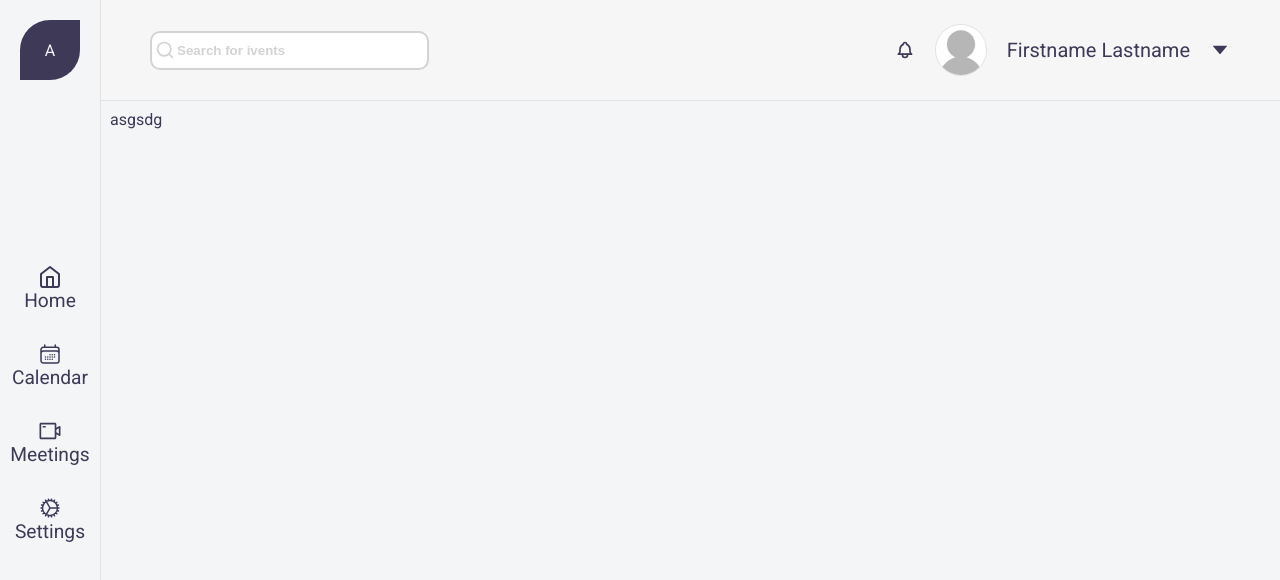
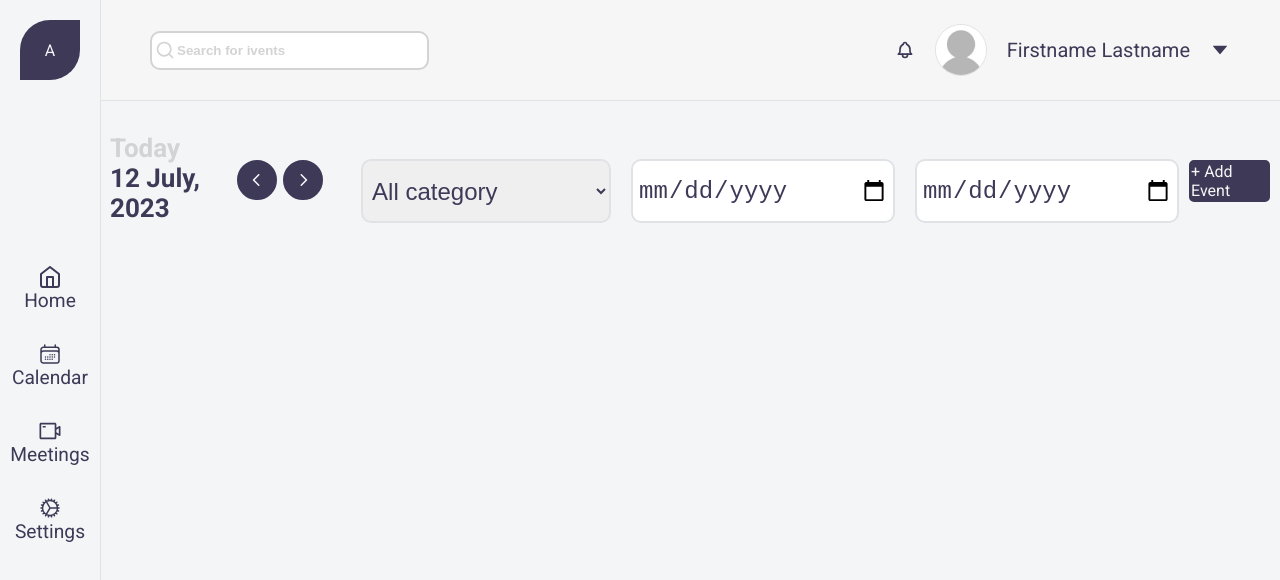
Before and after one commit to bashprog/task_manager, a React app in the folder Client/: page / in a window 1280 px wide. Shown: the top 580 px of the page. Built offline with nearby package versions, Linux system fonts and the light colour scheme.

Commit message:
Add calendar's control layout

```diff
--- a/Client/src/components/Calendar/Calendar.tsx
+++ b/Client/src/components/Calendar/Calendar.tsx
@@ -1,11 +1,12 @@
 import React from "react";
 
 import './Calendar.scss';
+import CalendarControl from "../CalendarControl/CalendarControl";
 
 const Calendar: React.FC = () => {
     return(
         <section className={'calendar'}>
-            asgsdg
+            <CalendarControl/>
         </section>
     )
 };
--- /dev/null
+++ b/Client/src/components/CalendarControl/CalendarControl.scss
@@ -0,0 +1,83 @@
+@import "../../var";
+
+.calendar-control {
+  display: flex;
+  padding-top: 50px;
+}
+
+.today {
+  font-weight: bold;
+  font-size: 26px;
+  margin-top: -27px;
+  top: 0;
+  p {
+    padding: 0;
+    margin: 0;
+  }
+  span {
+    color: lightgray;
+  }
+}
+
+.caret-control {
+  font-size: 26px;
+  margin-left: 15px;
+  >div {
+    width: 36px;
+    height: 36px;
+    border-radius: 100px;
+    background: $dark;
+    color: $gray;
+    display: flex;
+    justify-content: center;
+    align-items: center;
+    margin: 0 3px;
+  }
+}
+
+.selects-control {
+  margin-top: -1px;
+  display: flex;
+  margin-left: 25px;
+  select, input {
+    border: 2px solid $gray_dark;
+    border-radius: 10px;
+    width: 250px;
+    color: $dark;
+    font-size: 24px;
+    padding: 5px;
+    margin: 0 10px;
+    position: relative;
+    cursor: pointer;
+    &:focus {
+      outline: none;
+    }
+  }
+  #start-date {
+    overflow: visible;
+    &::before {
+      display: block;
+      position: absolute;
+      content: 'Start date';
+      top: -30px;
+      color: lightgray;
+    }
+  }
+
+  #end-date {
+    overflow: visible;
+    &::before {
+      display: block;
+      position: absolute;
+      content: 'End date';
+      top: -30px;
+      color: lightgray;
+    }
+  }
+}
+
+.add-button {
+  height: 38px;
+  width: 110px;
+  border-radius: 5px;
+}
--- /dev/null
+++ b/Client/src/components/CalendarControl/CalendarControl.tsx
@@ -0,0 +1,38 @@
+import React from "react";
+
+import './CalendarControl.scss';
+
+import {RxCaretLeft, RxCaretRight} from 'react-icons/rx'
+
+const CalendarControl: React.FC = () => {
+    return (
+        <div className={'calendar-control'}>
+            <div className={'today'}>
+                <span>Today</span>
+                <p>12 July, 2023</p>
+            </div>
+            <div className={'caret-control flex'}>
+                <div className="caret-left btn">
+                    <RxCaretLeft/>
+                </div>
+                <div className={'caret-right btn'}>
+                    <RxCaretRight/>
+                </div>
+            </div>
+            <div className={'selects-control'}>
+                <select name={'category'}>
+                    <option value="">All category</option>
+                    <option value="">Danger</option>
+                    <option value="">Warning</option>
+                </select>
+                <input id={'start-date'} type={'date'}/>
+                <input id={'end-date'} type={'date'}/>
+            </div>
+            <div className={'add-button btn flex center'}>
+                <span>+ Add Event</span>
+            </div>
+        </div>
+    )
+};
+
+export default CalendarControl;
--- a/Client/src/main.scss
+++ b/Client/src/main.scss
@@ -43,3 +43,15 @@ body {
   background: $gray;
   position: relative;
 }
+
+.btn {
+  background: $dark;
+  color: $gray-light;
+  border: 2px solid $dark;
+  transition: .3s;
+  cursor: pointer;
+  &:hover {
+    color: $dark;
+    background: $gray_light;
+  }
+}
```
